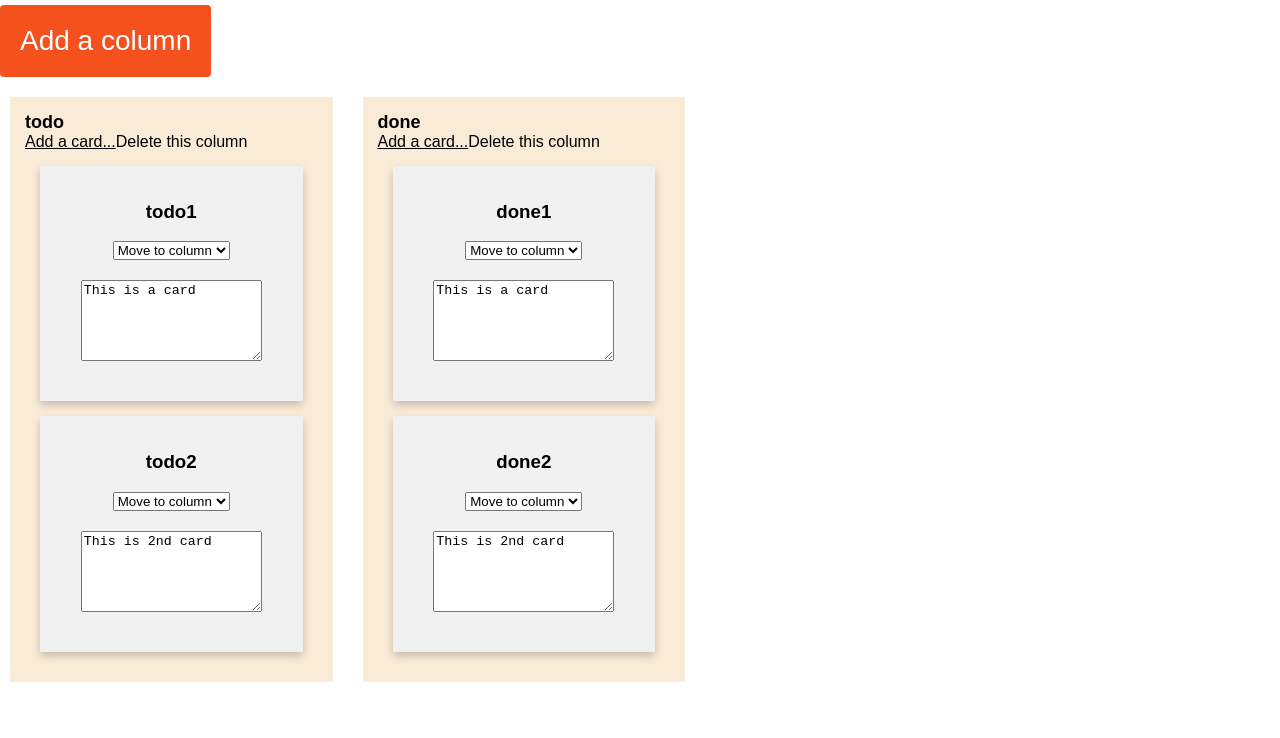
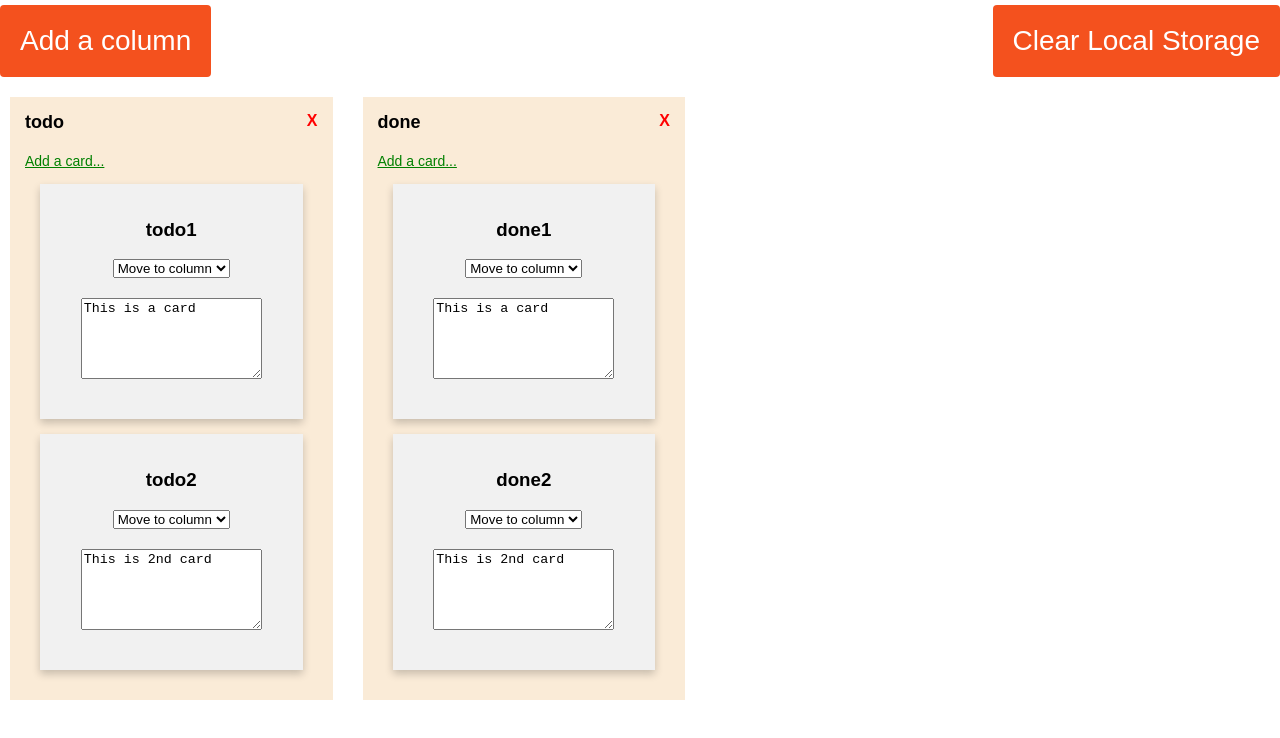
Before and after one commit to sanjeetkum/trello, a React (Create React App) app: page / in a window 1280 px wide. Shown: the top 738 px of the page. Built offline with nearby package versions, Linux system fonts and the light colour scheme.

Commit message:
clear local storage added

```diff
--- a/src/components/Button/Button.css
+++ b/src/components/Button/Button.css
@@ -20,14 +20,6 @@
     transition: 0.5s;
   }
 
-  .button span:after {
-    content: '+';
-    position: absolute;
-    opacity: 0;
-    top: 0;
-    right: -20px;
-    transition: 0.5s;
-  }
 
   .button:hover span {
     padding-right: 25px;
--- a/src/components/Columns/Columns.css
+++ b/src/components/Columns/Columns.css
@@ -1,13 +1,23 @@
-
 .column {
   float: left;
   width: 25%;
   padding: 15px;
   background-color: antiquewhite;
   margin: 15px;
+  min-height: 400px;
+}
+.addAColButton{
+  max-width: 250px;
+}
+.localStorageButton{
+  position: absolute;
+  right: 0;
+  top: 0;
 }
 
-  .row {margin: 0 -5px;}
+.row {
+  margin: 0 -5px;
+}
 
 .row:after {
   content: "";
@@ -23,8 +33,21 @@
   }
 }
 
-  .columnName{
+.columnName {
   font-size: 18px;
   font-weight: bold;
-    margin: auto;
+  margin-right: 25px;
+  margin-bottom: 25px;
 }
+.addACard{
+  cursor: pointer;
+  font-size: 14px;
+  color: green;
+  margin-top: 20px;
+}
+.deleteCol {
+  color: red;
+  cursor: pointer;
+  float: right;
+  font-weight: bolder;
+}
--- a/src/components/Columns/Columns.js
+++ b/src/components/Columns/Columns.js
@@ -62,6 +62,16 @@ export default function Columns() {
     setColumns({ ...datAfterSave });
     localStorage.setItem("initialColumns", JSON.stringify(datAfterSave));
   };
+  const handleClearLocalStorage = () =>{
+    localStorage.clear();
+    if (initialColumns) {
+      setColumns(
+        JSON.parse(localStorage.getItem("initialColumns"))
+          ? JSON.parse(localStorage.getItem("initialColumns"))
+          : initialColumns
+      );
+    }
+  }
   const handleAddColumn = (evt) => {
     let totalColumns = "column" + (Object.keys(columns).length + 1);
     console.log(columns);
@@ -170,8 +180,11 @@ export default function Columns() {
 
   return (
     <>
-      <div onClick={(evt) => handleAddColumn(evt)}>
+      <div onClick={(evt) => handleAddColumn(evt)} className="addAColButton">
         <Button name={"Add a column"} />
+      </div>
+      <div onClick={handleClearLocalStorage} className="localStorageButton">
+        <Button name={"Clear Local Storage"} />
       </div>
       <div className="row">
         {Object.values(
@@ -195,12 +208,14 @@ export default function Columns() {
                 <span>
                   <button onClick={() => handleSave(col.id)}>Save</button>
                 </span>
+                <span className="deleteCol" title="Delete this column." onClick={() => deleteACol(col)}>X</span>
               </>
             ) : (
               <>
-                <div className="columnName">{col && col.id}</div>
-                <u onClick={() => addAcard(col)}>Add a card...</u>
-                <span onClick={() => deleteACol(col)}>Delete this column</span>
+                <span className="columnName">{col && col.id}</span>
+                <span className="deleteCol" title="Delete this column." onClick={() => deleteACol(col)}>X</span>
+
+               <div className="addACard"><u onClick={() => addAcard(col)}>Add a card...</u></div>
               </>
             )}
             {col.list.map((item, index) => (
```
Lines whose indentation alone changed are shown as unchanged.
